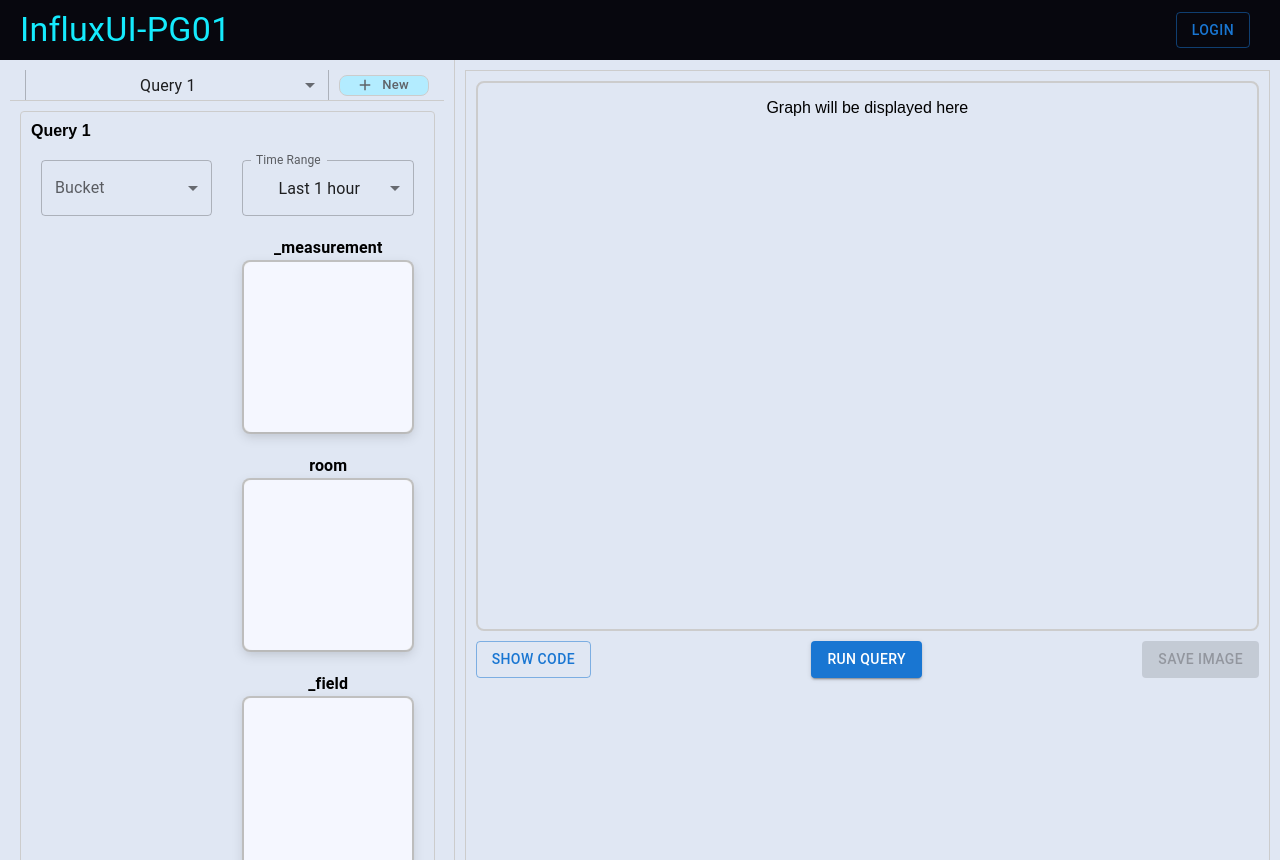
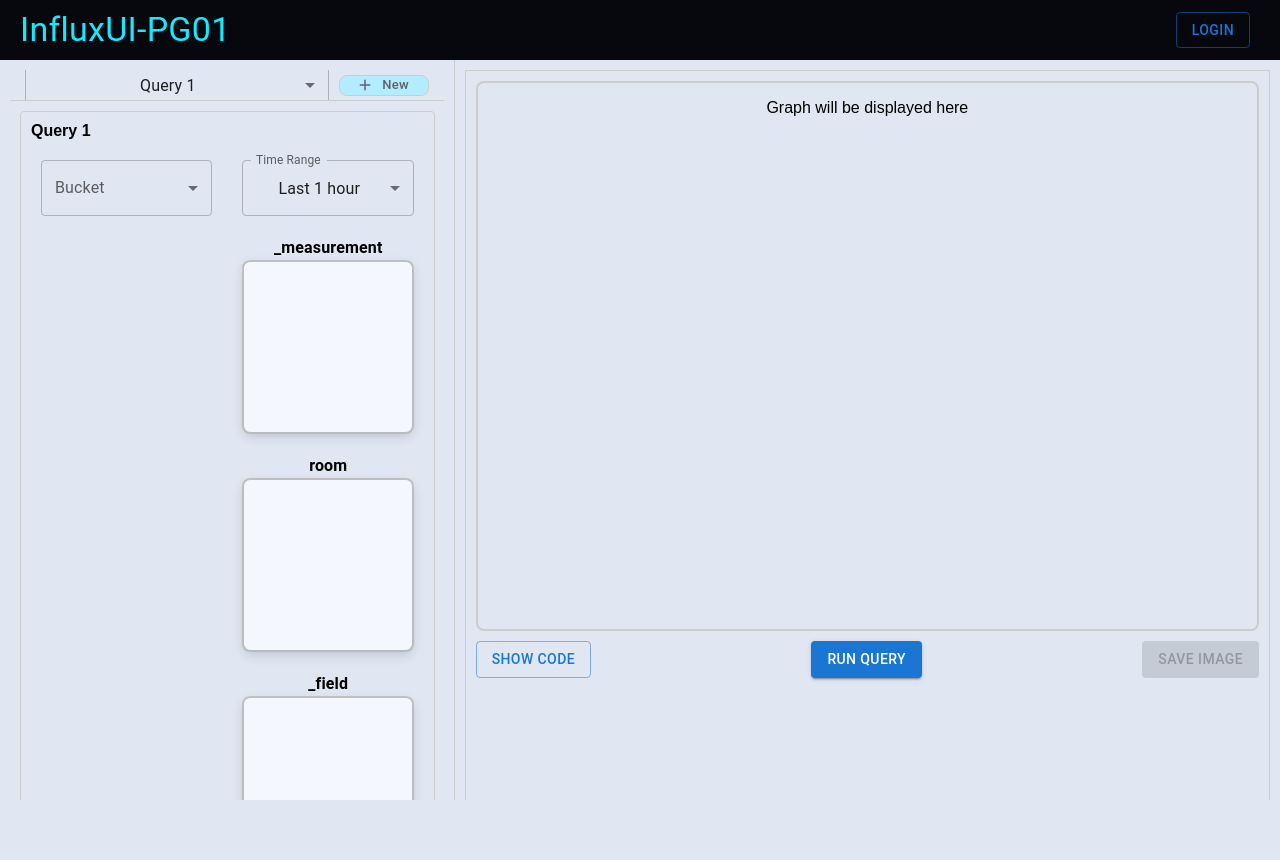
Before and after one commit to Mayy6/UniProject, a React (Vite) app in the folder InfluxUI-PG01/InfluxUI-PG1-frontend/: page /dashboard in a window 1280 px wide. After the commit the page ends 800 px from the top, so only its background shows below. Built offline with nearby package versions, Linux system fonts and the light colour scheme.

Commit message:
Disable scroll bar on topic page

```diff
--- a/InfluxUI-PG01/InfluxUI-PG1-frontend/src/component/DashboardNew.jsx
+++ b/InfluxUI-PG01/InfluxUI-PG1-frontend/src/component/DashboardNew.jsx
@@ -29,7 +29,6 @@ const DashboardNew = () => {
                 .then(response => {
                     if (response.status === 200) {
                         console.log(response);
-                        debugger
                         setShowGraph(true);
                         const uniqueParam = `&uniqParam=${Date.now()}`;  // 创建一个基于当前时间的唯一参数
                         setGrafanaUrl(response.data + uniqueParam);
--- a/InfluxUI-PG01/InfluxUI-PG1-frontend/src/component/DragDropPage.jsx
+++ b/InfluxUI-PG01/InfluxUI-PG1-frontend/src/component/DragDropPage.jsx
@@ -400,7 +400,6 @@ const DragDropPage = ({ onQueryAction, onSecondAction }) => {
                     <MenuItem value="Last 24 hours">Last 24 hours</MenuItem>
                     <MenuItem value="Last 7 days">Last 7 days</MenuItem>
                     <MenuItem value="Custom Time Range">Custom Time Range</MenuItem>
-                    <MenuItem value="None">None</MenuItem>
                   </Select>
                 </FormControl>
               </Box>
--- a/InfluxUI-PG01/InfluxUI-PG1-frontend/src/index.css
+++ b/InfluxUI-PG01/InfluxUI-PG1-frontend/src/index.css
@@ -9,7 +9,8 @@ body {
   text-align: center;
   color: black;
   /*background-color: #07070e;*/
-  height: 100vh;
+  height: calc(100vh - 60px);
+  overflow: hidden;
 }
 
 .login-container {
```
